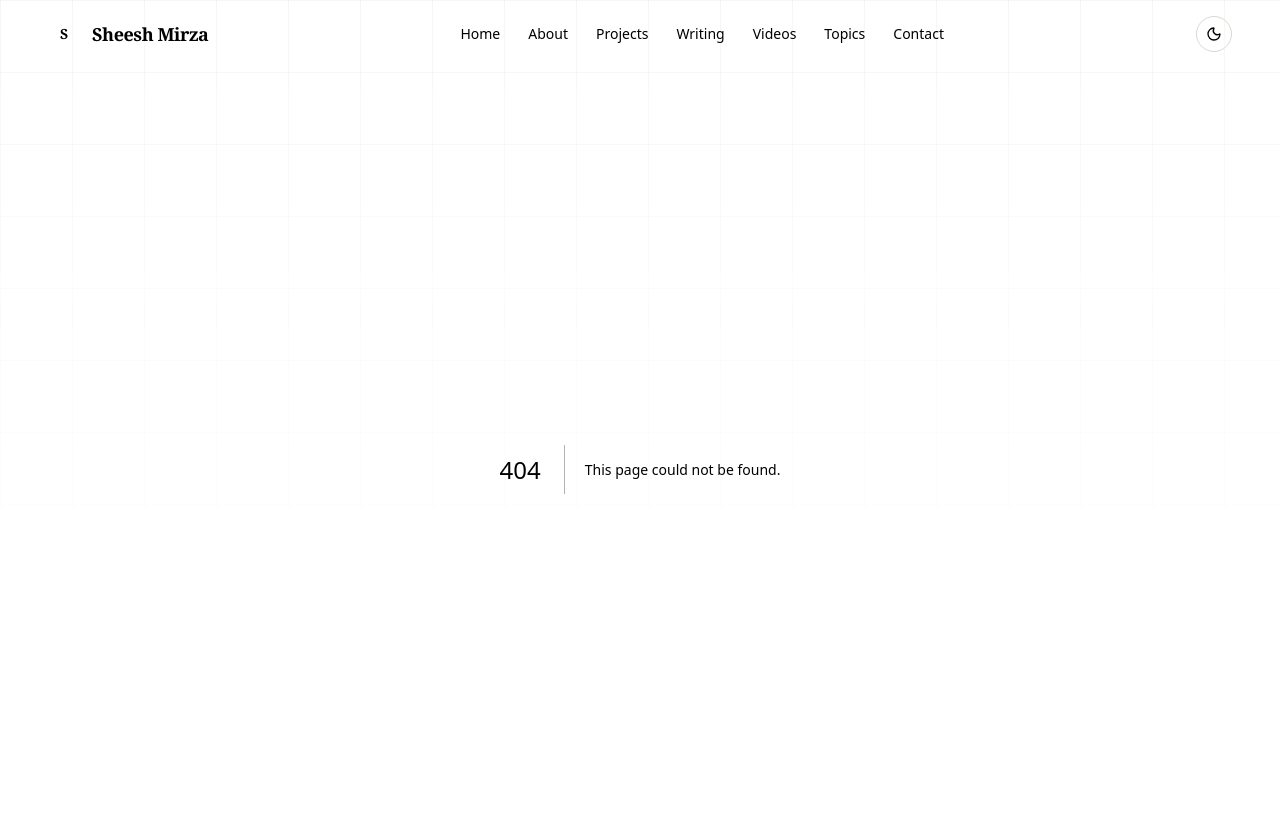
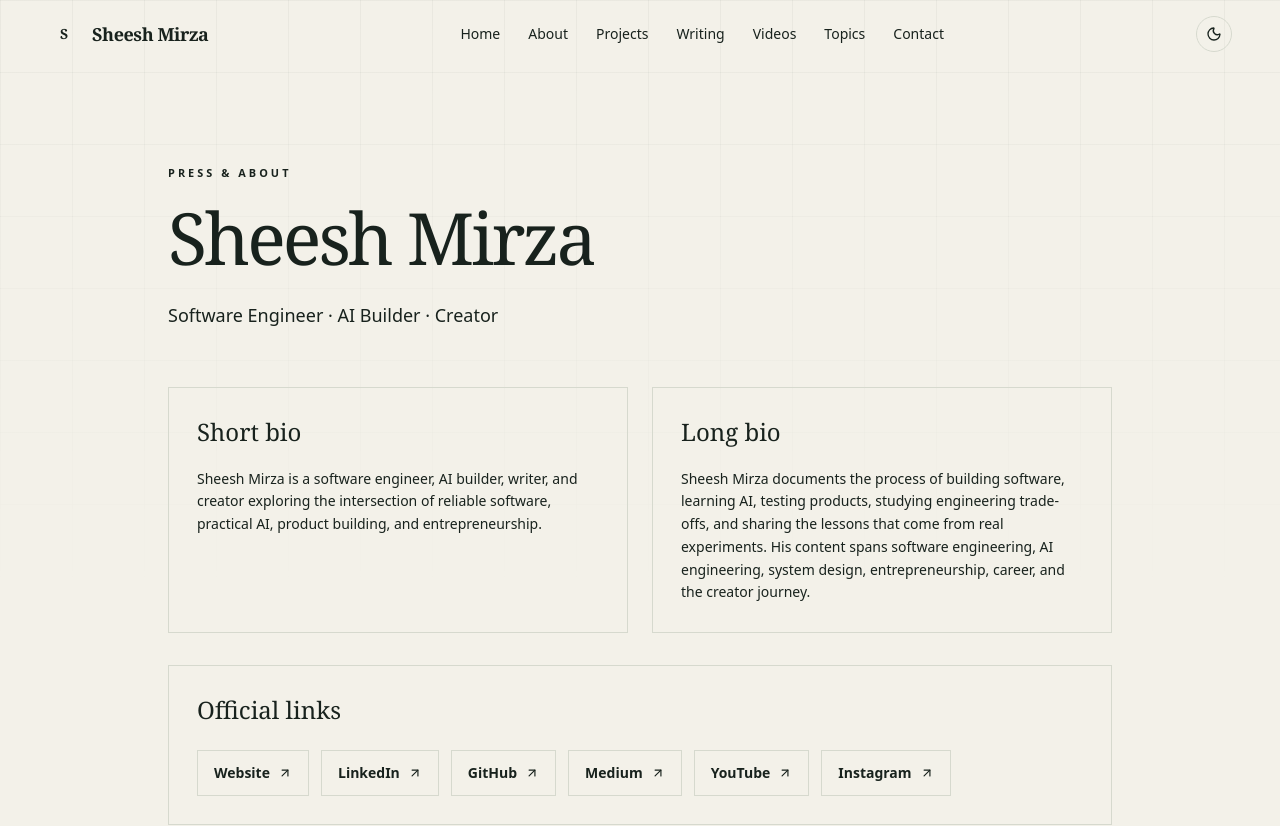
Before and after one commit to sheeshmirza/sheeshmirza-website, a Next.js app: page /press in a window 1280 px wide. Before the commit this address had no page. Shown: the top 826 px of the page. Built offline with nearby package versions, Linux system fonts and the light colour scheme.

Commit message:
Add Sheesh Mirza brand page: src/app/press/page.tsx

```diff
--- /dev/null
+++ b/src/app/press/page.tsx
@@ -0,0 +1,53 @@
+import type { Metadata } from "next";
+import { ArrowUpRight } from "lucide-react";
+
+export const metadata: Metadata = {
+  title: "Press Kit & Bio — Sheesh Mirza",
+  description:
+    "Press kit, short bio, long bio, profile links, and official brand description for Sheesh Mirza.",
+  alternates: { canonical: "/press" },
+};
+
+export default function PressPage() {
+  return (
+    <section className="mx-auto max-w-5xl px-6 py-16 sm:px-10 sm:py-24">
+      <p className="text-[0.68rem] font-semibold uppercase tracking-[0.28em] text-muted">Press & About</p>
+      <h1 className="mt-5 font-serif text-5xl leading-[0.98] tracking-[-0.04em] sm:text-7xl">Sheesh Mirza</h1>
+      <p className="mt-7 max-w-3xl text-lg leading-relaxed text-muted">Software Engineer · AI Builder · Creator</p>
+
+      <div className="mt-14 grid gap-6 md:grid-cols-2">
+        <article className="border border-border bg-surface p-7">
+          <h2 className="font-serif text-2xl">Short bio</h2>
+          <p className="mt-5 text-sm leading-relaxed text-muted">
+            Sheesh Mirza is a software engineer, AI builder, writer, and creator exploring the intersection of reliable software, practical AI, product building, and entrepreneurship.
+          </p>
+        </article>
+
+        <article className="border border-border bg-surface p-7">
+          <h2 className="font-serif text-2xl">Long bio</h2>
+          <p className="mt-5 text-sm leading-relaxed text-muted">
+            Sheesh Mirza documents the process of building software, learning AI, testing products, studying engineering trade-offs, and sharing the lessons that come from real experiments. His content spans software engineering, AI engineering, system design, entrepreneurship, career, and the creator journey.
+          </p>
+        </article>
+      </div>
+
+      <div className="mt-8 border border-border p-7">
+        <h2 className="font-serif text-2xl">Official links</h2>
+        <div className="mt-6 flex flex-wrap gap-3">
+          {[
+            ["Website", "https://smirza.in"],
+            ["LinkedIn", "https://www.linkedin.com/in/sheeshmirza"],
+            ["GitHub", "https://github.com/sheeshmirza"],
+            ["Medium", "https://sheeshmirza.medium.com"],
+            ["YouTube", "https://www.youtube.com/@Sheesh.Unfiltered"],
+            ["Instagram", "https://www.instagram.com/_mir_zey/"],
+          ].map(([label, href]) => (
+            <a key={label} href={href} target="_blank" rel="noreferrer" className="inline-flex items-center gap-2 border border-border px-4 py-3 text-sm font-semibold transition-colors hover:border-signal hover:text-signal">
+              {label} <ArrowUpRight size={14} />
+            </a>
+          ))}
+        </div>
+      </div>
+    </section>
+  );
+}
```
